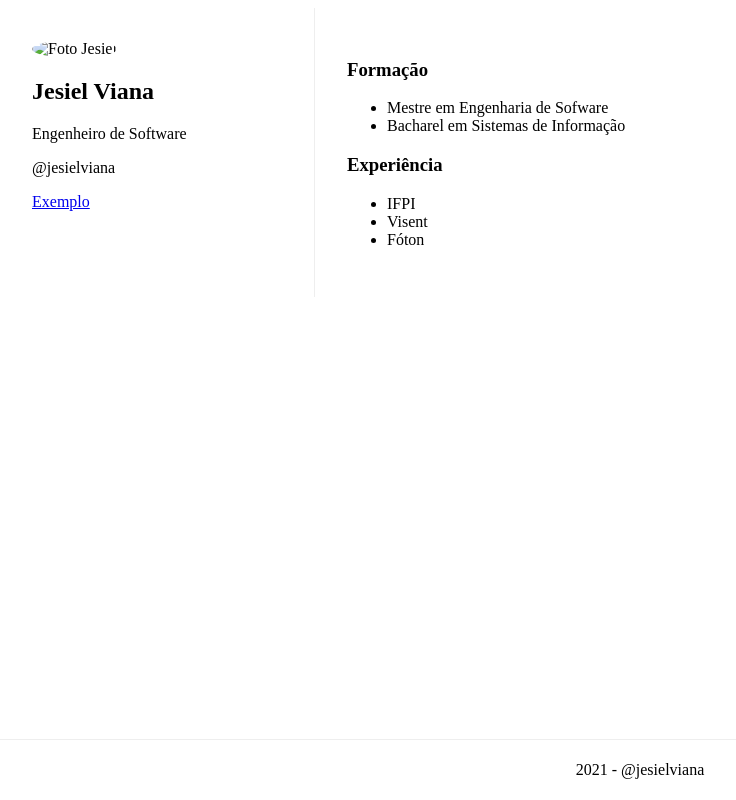
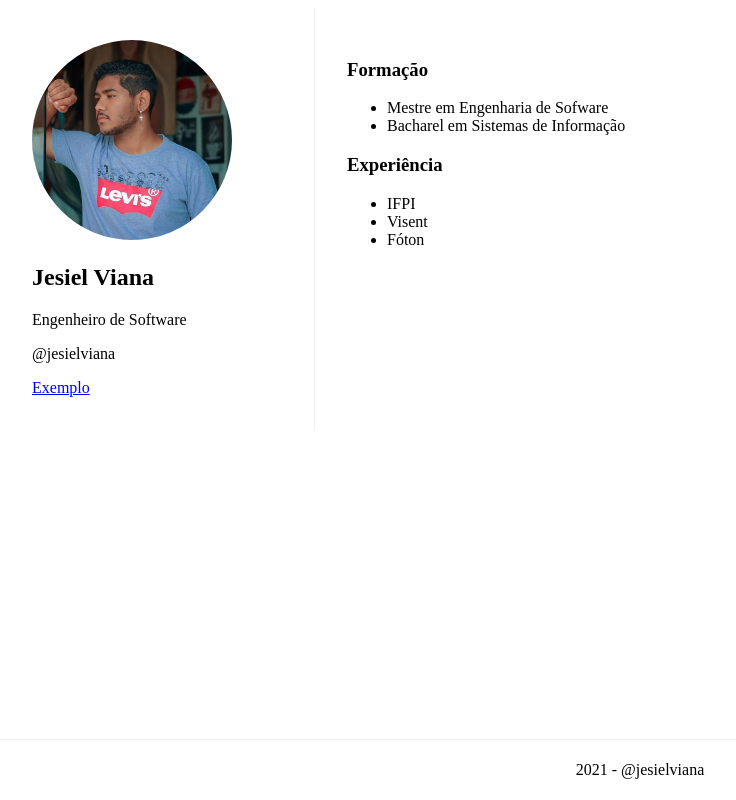
Before and after one commit to Josneilson/Josneilson.github.io, a plain HTML site: page index.html in a window 1280 px wide. Shown: the whole page, without its empty margins (8-744 px from the left). Drawn offline with Linux system fonts and the light colour scheme.

Commit message:
Update index.html

```diff
--- a/index.html
+++ b/index.html
@@ -12,7 +12,7 @@
 <body>
     <main>
         <section class="info">
-            <img class="avatar" src="img/eu.jpg" alt="Foto Jesiel">
+            <img class="avatar" src="img/foto curriculo.jpg" alt="Foto Jesiel">
             <h1>Jesiel Viana</h1>
             <p>Engenheiro de Software</p>
             <p>@jesielviana</p>
```
